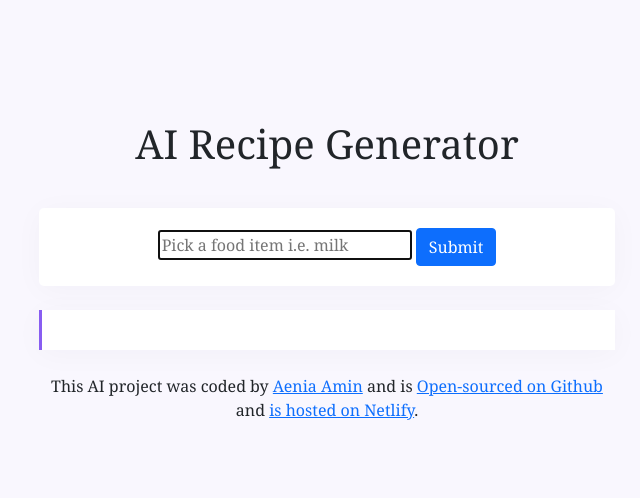
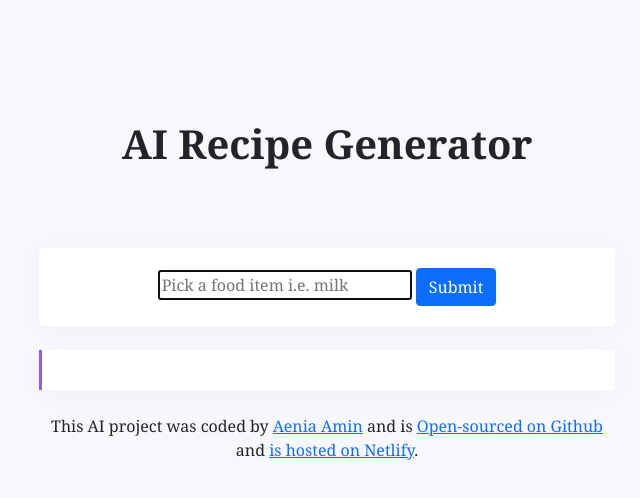
Before and after one commit to aenia12/AIA-Amin.AIProject, a plain HTML site: page index.html in a window 1280 px wide. Shown: the whole page, without its empty margins (313-953 px from the left). Drawn offline with nearby package versions, Linux system fonts and the light colour scheme.

Commit message:
Formatted h1.

```diff
--- a/index.html
+++ b/index.html
@@ -21,7 +21,7 @@
   </head>
   <body>
     <div class="container">
-      <h1>AI Recipe Generator</h1>
+      <h1><strong>AI Recipe Generator</strong></h1>
       <div class="row">
         <div class="col text-center">
           <div class="search">
--- a/style.css
+++ b/style.css
@@ -6,7 +6,7 @@ body {
 h1 {
   padding: 20px auto;
   text-align: center;
-  margin-bottom: 40px;
+  margin-bottom: 80px;
   margin-top: 10px;
 }
 
```
